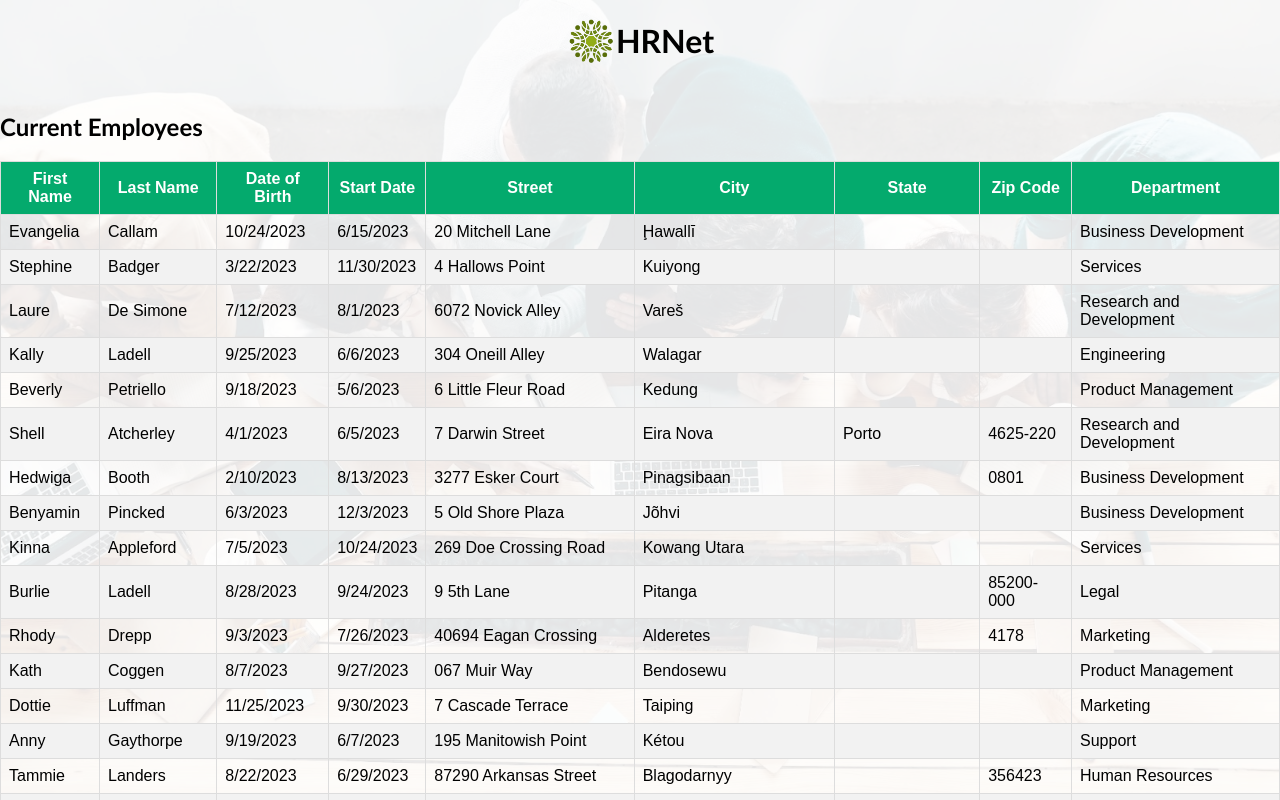
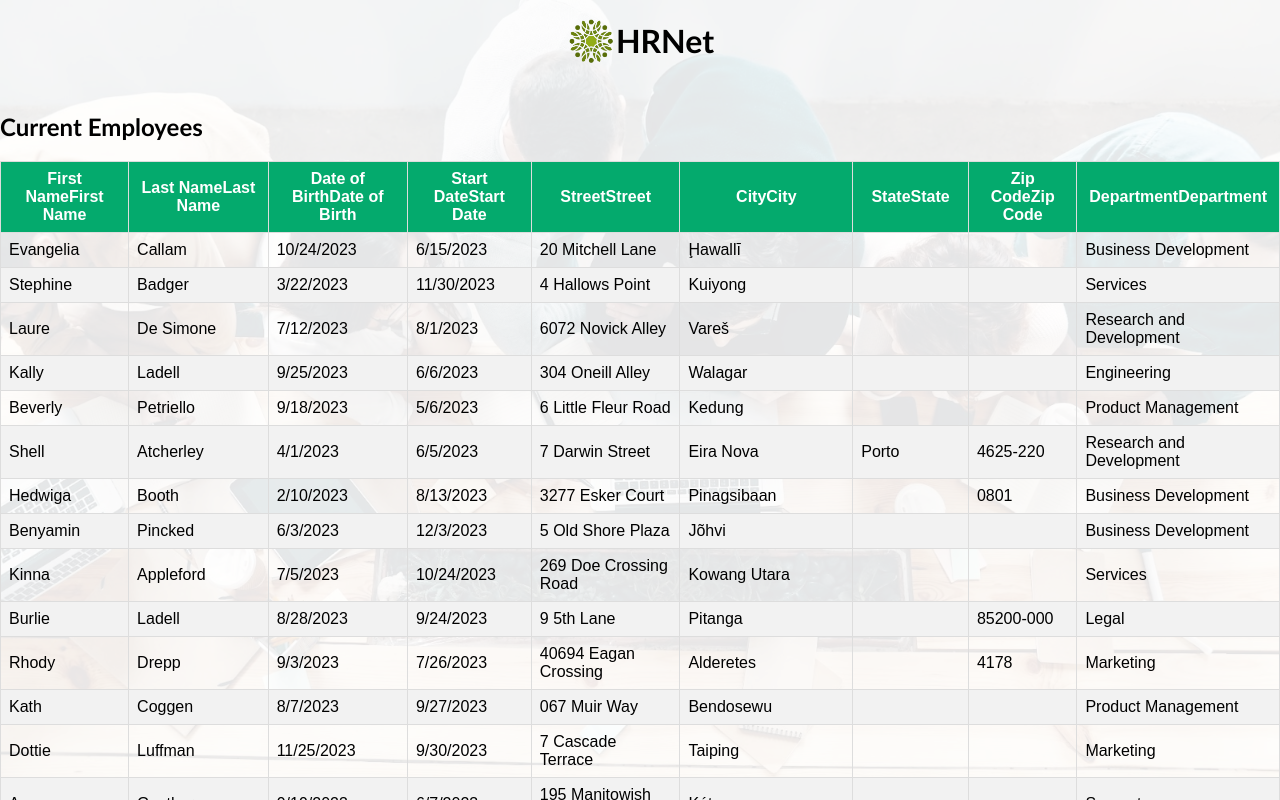
Before and after one commit to mohaali77/P14-JS-React, a React (Create React App) app in the folder hrnet/: page /employee-list in a window 1280 px wide. Shown: the top 800 px of the page. Built offline with nearby package versions, Linux system fonts and the light colour scheme.

Commit message:
Update table.jsx

```diff
--- a/hrnet/src/components/table/table.jsx
+++ b/hrnet/src/components/table/table.jsx
@@ -1,7 +1,7 @@
 
 import './style/table.css'
 import { useState, useMemo } from 'react';
-import { useTable } from 'react-table'
+import { useTable, useSortBy, usePagination } from 'react-table'
 import mockData from '../../data/mockData.json'
 
 
@@ -41,12 +41,10 @@ export const Table = () => {
     const columns = useMemo(() => COLUMNS, [])
     const data = useMemo(() => mockData, [])
 
-    const tableInstance = useTable({
+    const { getTableProps, getTableBodyProps, headerGroups, rows, prepareRow } = useTable({
         columns: columns,
         data: data
-    })
-
-    const { getTableProps, getTableBodyProps, headerGroups, rows, prepareRow } = tableInstance
+    }, useSortBy)
 
     return <>
         <table {...getTableProps()}>
@@ -54,7 +52,10 @@ export const Table = () => {
                 {headerGroups.map((headerGroups) => (
                     <tr {...headerGroups.getHeaderGroupProps()}>
                         {headerGroups.headers.map((columns) => (
-                            <th {...columns.getHeaderProps()}>{columns.render('Header')}</th>
+                            <th {...columns.getHeaderProps(columns.getSortByToggleProps())}>{columns.render('Header')}
+                                {columns.render('Header')}
+                                <span>{columns.isSorted ? (columns.isSortedDesc ? '1' : "2") : ''}</span>
+                            </th>
                         ))}
                     </tr>
                 ))}
```
